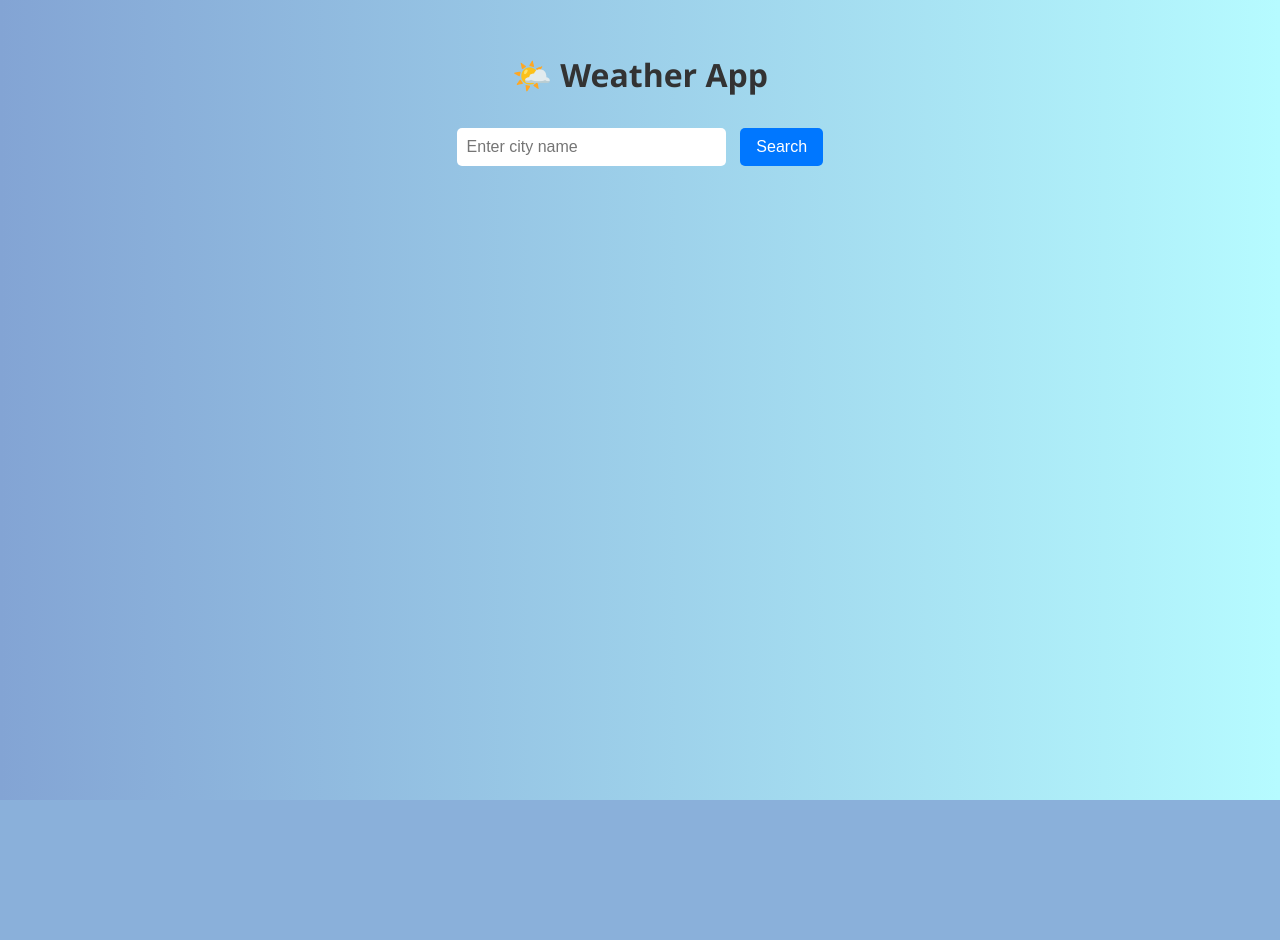
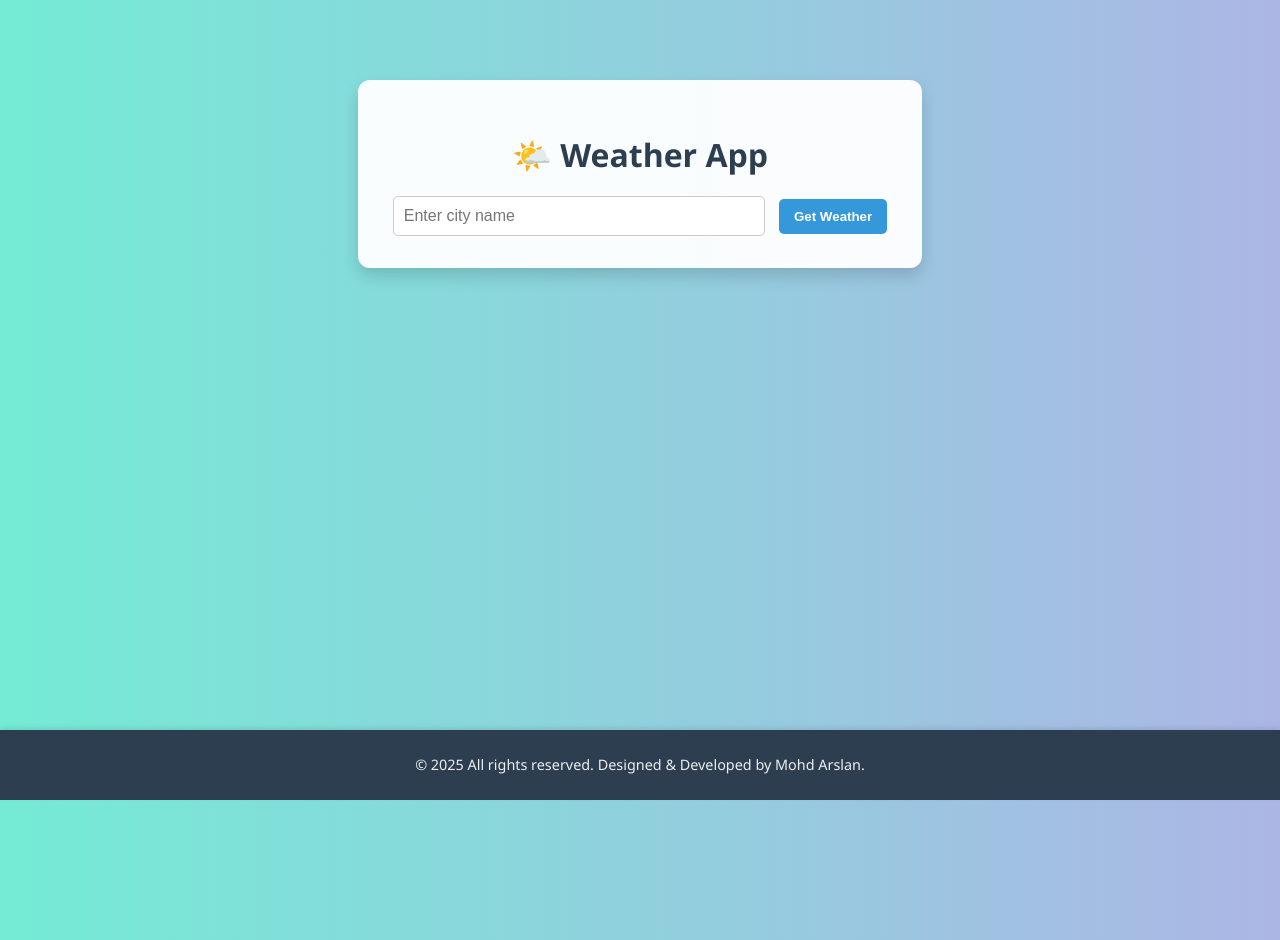
Before and after one commit to QUANTUM00007/weather-app, a Flask app: page / in a window 1280 px wide. Before the commit the page ends 800 px from the top, so only its background shows below. Run offline with Flask 3, Linux system fonts and the light colour scheme.

Commit message:
Improve UI and add copyright

```diff
--- a/static/style.css
+++ b/static/style.css
@@ -1,51 +1,69 @@
-/* General styling */
 body {
-    font-family: 'Segoe UI', sans-serif;
-    background: linear-gradient(to right, #83a4d4, #b6fbff);
-    color: #333;
-    text-align: center;
-    padding: 2rem;
     margin: 0;
+    padding: 0;
+    font-family: 'Segoe UI', Tahoma, Geneva, Verdana, sans-serif;
+    background: linear-gradient(to right, #74ebd5, #ACB6E5);
+    min-height: 100vh;
+    padding-bottom: 60px; /* space for footer */
 }
 
-/* Form styling */
-form {
-    margin: 2rem 0;
+.container {
+    max-width: 500px;
+    margin: 80px auto 20px;
+    padding: 2rem;
+    background: rgba(255, 255, 255, 0.95);
+    border-radius: 12px;
+    box-shadow: 0 8px 16px rgba(0, 0, 0, 0.15);
+    text-align: center;
 }
 
-input[type="text"] {
-    padding: 0.6rem;
-    width: 250px;
-    border: none;
-    border-radius: 5px;
-    font-size: 1rem;
+h1 {
+    margin-bottom: 20px;
+    color: #2c3e50;
 }
 
-button {
-    padding: 0.6rem 1rem;
-    background-color: #0077ff;
+form input[type="text"] {
+    padding: 10px;
+    width: 70%;
+    border: 1px solid #ccc;
+    border-radius: 5px;
+    font-size: 16px;
+}
+
+form button {
+    padding: 10px 15px;
+    background-color: #3498db;
     color: white;
     border: none;
     border-radius: 5px;
+    font-weight: bold;
+    cursor: pointer;
     margin-left: 10px;
-    font-size: 1rem;
-    cursor: pointer;
 }
 
-button:hover {
-    background-color: #005fcc;
+form button:hover {
+    background-color: #2980b9;
 }
 
-/* Weather card */
-.weather-card {
-    background: white;
-    padding: 2rem;
-    margin: 2rem auto;
-    width: 300px;
-    border-radius: 15px;
-    box-shadow: 0 0 15px rgba(0, 0, 0, 0.2);
+.weather-info {
+    margin-top: 20px;
+    color: #333;
 }
 
-img {
-    width: 80px;
+.error {
+    color: red;
+    margin-top: 20px;
+    font-weight: bold;
 }
+
+footer {
+    position: fixed;
+    bottom: 0;
+    width: 100%;
+    background: #2c3e50;
+    color: #ecf0f1;
+    text-align: center;
+    padding: 0.7rem 0;
+    font-size: 0.9rem;
+    box-shadow: 0 -2px 5px rgba(0, 0, 0, 0.1);
+}
--- a/templates/index.html
+++ b/templates/index.html
@@ -6,22 +6,29 @@
     <link rel="stylesheet" href="{{ url_for('static', filename='style.css') }}">
 </head>
 <body>
+    <div class="container">
         <h1>🌤️ Weather App</h1>
-
         <form method="POST">
             <input type="text" name="city" placeholder="Enter city name" required>
-        <button type="submit">Search</button>
+            <button type="submit">Get Weather</button>
         </form>
 
-    {% if weather.temperature %}
-    <div class="weather-card">
+        {% if weather %}
+            {% if weather.error %}
+                <p class="error">{{ weather.error }}</p>
+            {% else %}
+                <div class="weather-info">
                     <h2>{{ weather.city }}</h2>
-        <img src="http://openweathermap.org/img/w/{{ weather.icon }}.png" alt="Weather Icon">
-        <p><strong>Temperature:</strong> {{ weather.temperature }}°C</p>
+                    <img src="http://openweathermap.org/img/wn/{{ weather.icon }}@2x.png" alt="Weather Icon">
+                    <p><strong>Temperature:</strong> {{ weather.temperature }} °C</p>
                     <p><strong>Description:</strong> {{ weather.description }}</p>
                 </div>
-    {% elif weather.error %}
-    <p style="color: red;">{{ weather.error }}</p>
             {% endif %}
+        {% endif %}
+    </div>
+
+    <footer>
+        <p>© 2025 All rights reserved. Designed & Developed by Mohd Arslan.</p>
+    </footer>
 </body>
 </html>
```
Lines whose indentation alone changed are shown as unchanged.
